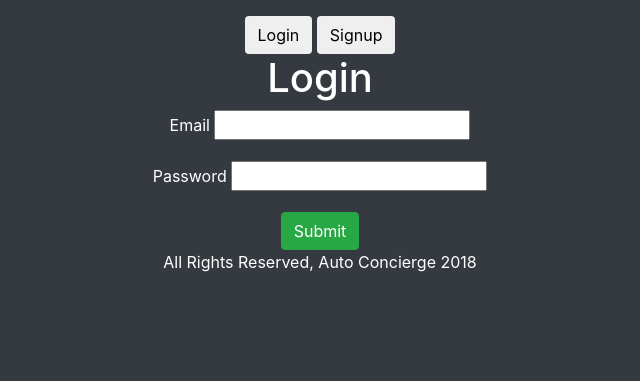
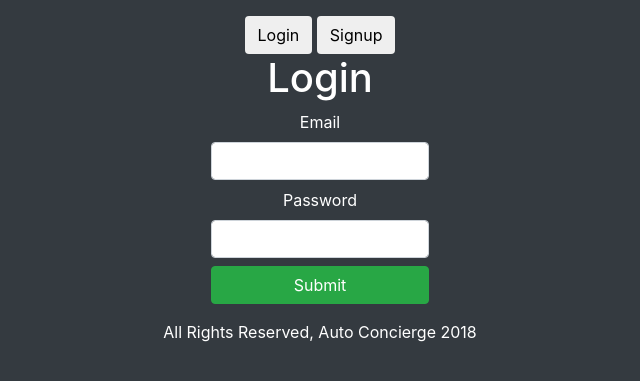
Before and after one commit to njang/autoConcierge, a Django app: page /login/ in a window 1280 px wide. Shown: the top 381 px of the page, without its empty margins (320-960 px from the left). Run offline with Django 3.2, Linux system fonts and the light colour scheme; some libraries are stand-ins or nearby versions.

Commit message:
Revise styling of login page

```diff
--- a/main_app/templates/login.html
+++ b/main_app/templates/login.html
@@ -3,13 +3,19 @@
 
 {% block content %}
 <h1>Login</h1>
-<form method='POST' action='.'>
+<form method='POST' action='.' class='form-group'>
 	{% csrf_token %}
-
-	<p><label for='id_email'>Email</label> <input type='text' name='email' maxlength='254' required='' id='id_email'></p>
-	<p><label for='id_password'>Password</label> <input type='password' name='password' required='' id='id_password'></p>
-
-	<input type='submit' value='Submit' class='btn btn-success'/>
+	<div class='row my-2'>
+		<label for='id_email' class='form-label col-12'>Email</label>
+		<input type='text' name='email' maxlength='254' required='' id='id_email' class='form-control col-6 offset-3 col-md-4 offset-md-4 col-lg-2 offset-lg-5' />
+	</div>
+	<div class='row my-2'>
+		<label for='id_password' class='form-label col-12'>Password</label>
+		<input type='password' name='password' required='' id='id_password' class='form-control col-6 offset-3 col-md-4 offset-md-4 col-lg-2 offset-lg-5'/>
+	</div>
+	<div class='row my-2'>
+		<input type='submit' value='Submit' class='btn btn-success col-4 offset-4 col-md-2 offset-md-5' />
+	</div>
 </form>
 
 {% endblock %}
```
